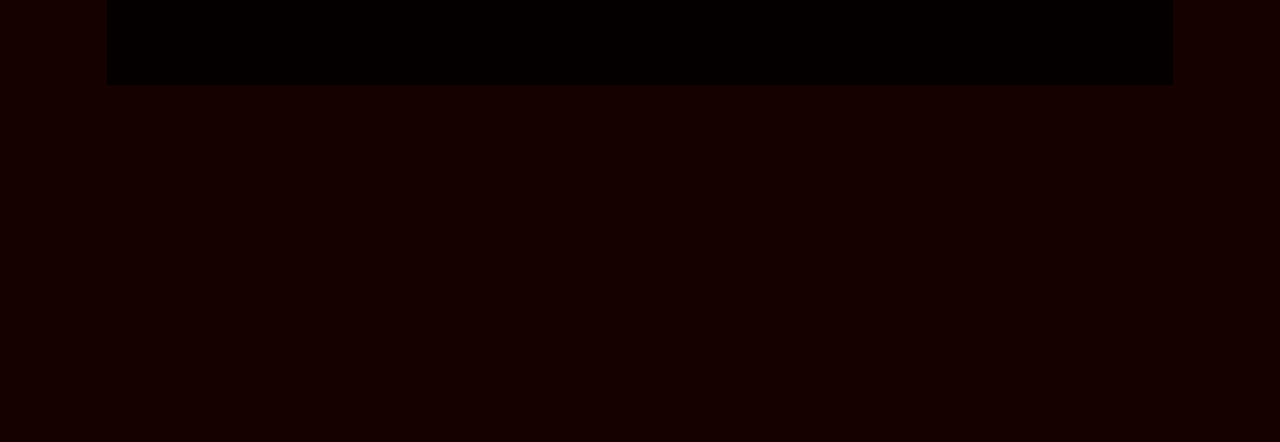
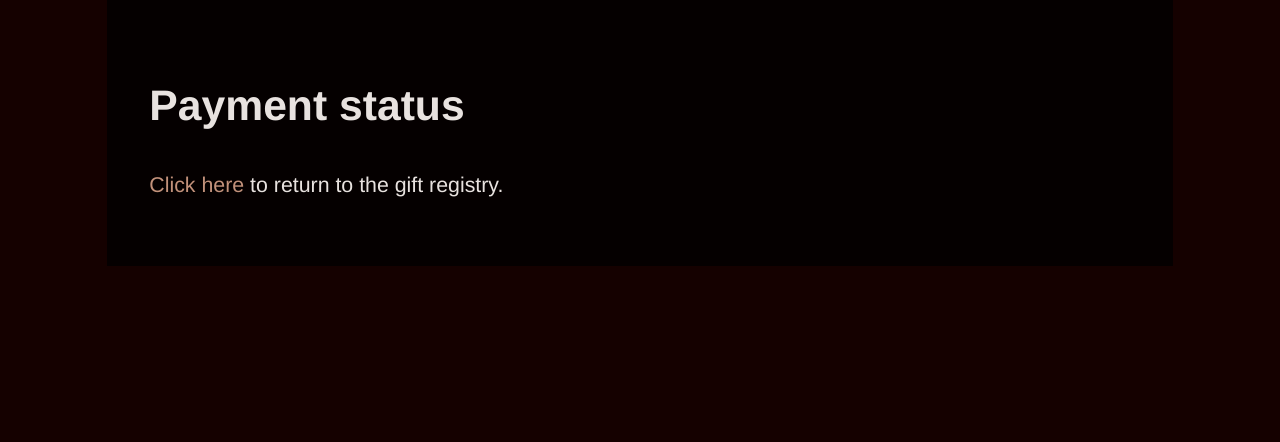
Before and after one commit to eddie-cosma/jeddie-wedding, a Python web app: template jeddie/templates/post-pay.html in a window 1280 px wide. Shown: the part 121-563 px from the top of the page. Run offline with Jinja, Linux system fonts and the light colour scheme; the template is opened without the code that fills it: most values are stand-ins (such as "Sample title", 1, 10 or a date in 2020); some libraries are stand-ins or nearby versions; some web fonts are replaced.

Commit message:
Built out Stripe post-payment handling

```diff
--- a/jeddie/__init__.py
+++ b/jeddie/__init__.py
@@ -17,6 +17,8 @@ def create_app():
 
     from jeddie.routes import frontend_bp
     app.register_blueprint(frontend_bp)
+    from jeddie.routes import backend_bp
+    app.register_blueprint(backend_bp)
 
     @app.route('/')
     def index():
--- a/jeddie/routes/__init__.py
+++ b/jeddie/routes/__init__.py
@@ -1 +1,2 @@
 from .frontend import bp as frontend_bp
+from .backend import bp as backend_bp
--- a/jeddie/templates/post-pay.html
+++ b/jeddie/templates/post-pay.html
@@ -11,37 +11,28 @@
 {% endblock %}
 {% block main_id %}registry{% endblock %}
 {% block content %}
-    <div id="message">
-
-    </div>
+    <h1>Payment status</h1>
+    <p><div id="message"></div></p>
+    <p><a href="{{ url_for('jeddie.registry') }}">Click here</a> to return to the gift registry.</p>
     <script type="text/javascript">
         stripe.retrievePaymentIntent(clientSecret).then(({paymentIntent}) => {
             const message = document.querySelector('#message')
-
-            // Inspect the PaymentIntent `status` to indicate the status of the payment
-            // to your customer.
-            //
-            // Some payment methods will [immediately succeed or fail][0] upon
-            // confirmation, while others will first enter a `processing` state.
-            //
-            // [0]: https://stripe.com/docs/payments/payment-methods#payment-notification
             switch (paymentIntent.status) {
                 case 'succeeded':
-                    message.innerText = 'Success! Payment received.';
+                    message.innerText = 'Thank you! We received your gift of $' + (paymentIntent.amount / 100).toFixed(2) + '. An email confirmation will be sent to ' + paymentIntent.receipt_email + '.';
+                    fetch('../refresh_stripe_qty/' + paymentIntent.id).then();
                     break;
 
                 case 'processing':
-                    message.innerText = "Payment processing. We'll update you when payment is received. It is safe to refresh this page.";
+                    message.innerText = "Your gift is still processing. You may refresh this page to check the status. You will receive an email confirmation when we receive your gift.";
                     break;
 
                 case 'requires_payment_method':
-                    message.innerText = 'Payment failed. Please try another payment method.';
-                    // Redirect your user back to your payment page to attempt collecting
-                    // payment again
+                    message.innerText = 'Your gift failed to send. Please try again using another payment method.';
                     break;
 
                 default:
-                    message.innerText = 'Something went wrong.';
+                    message.innerText = 'Something went wrong and your gift was not processed. Please contact Jen and Eddie to alert them of this error.';
                     break;
             }
         });
```
Also changed, not shown: jeddie/middleware/stripe.py (+7 -0 lines), jeddie/routes/backend.py (added, +23 -0 lines).
